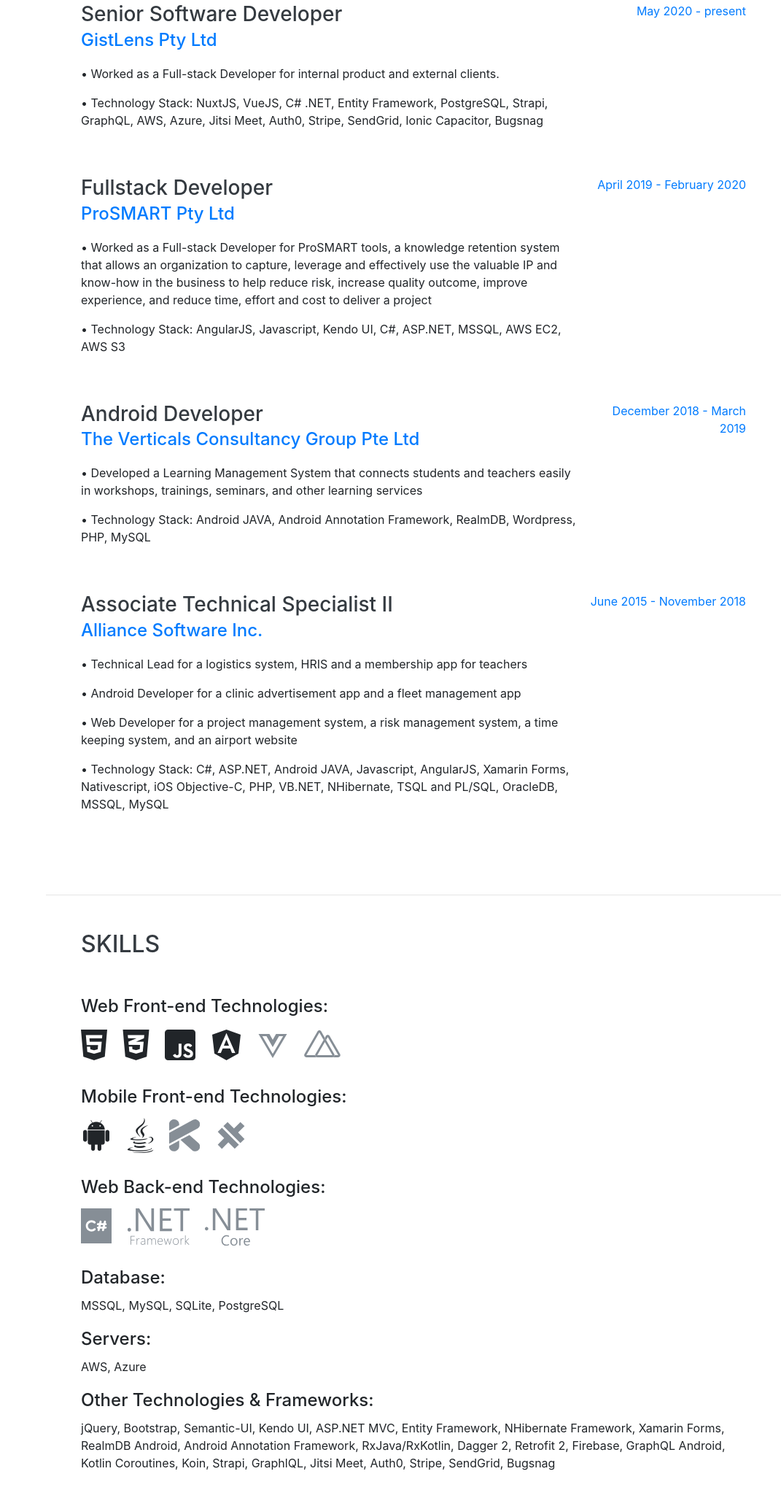
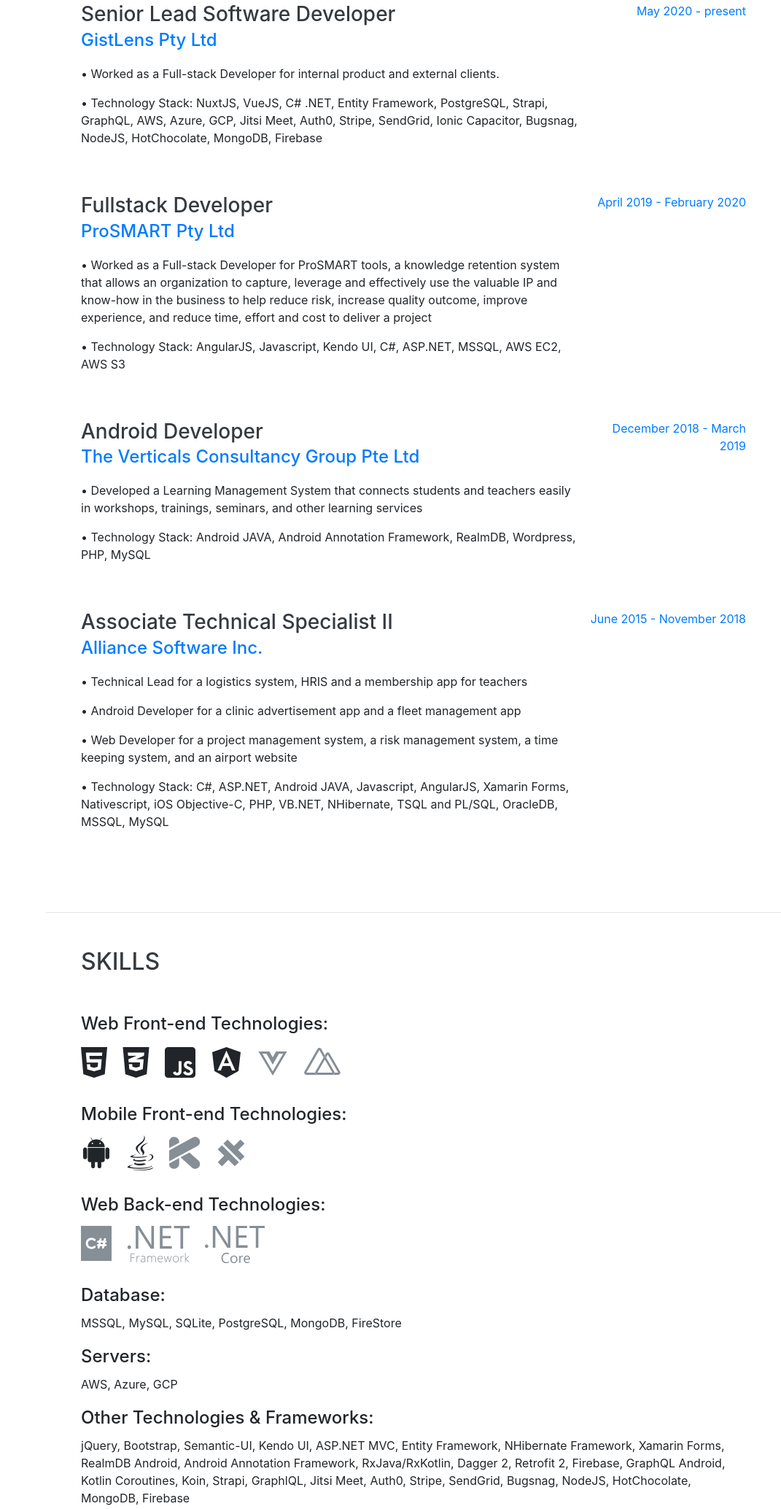
Before and after one commit to shidcordero/shidcordero.github.io, a website with bundled scripts: page index.html in a window 1280 px wide. Shown: the part 1733-3801 px from the top of the page at 73% size, without its empty margins (209-1280 px from the left). Built offline with nearby package versions, Linux system fonts and the light colour scheme; a web font is replaced by a local one.

Commit message:
added some technology

```diff
--- a/index.html
+++ b/index.html
@@ -33,7 +33,8 @@
         <img class="img-fluid img-profile rounded-circle mx-auto mb-2" src="img/profile.png" alt="">
       </span>
     </a>
-    <button class="navbar-toggler" type="button" data-toggle="collapse" data-target="#navbarSupportedContent" aria-controls="navbarSupportedContent" aria-expanded="false" aria-label="Toggle navigation">
+    <button class="navbar-toggler" type="button" data-toggle="collapse" data-target="#navbarSupportedContent"
+      aria-controls="navbarSupportedContent" aria-expanded="false" aria-label="Toggle navigation">
       <span class="navbar-toggler-icon"></span>
     </button>
     <div class="collapse navbar-collapse" id="navbarSupportedContent">
@@ -73,7 +74,9 @@
         <div class="subheading lowercase-text mb-4">
           <a href="mailto:shidcordero12@gmail.com">shidcordero12@gmail.com</a>
         </div>
-        <p class="lead mb-5">Highly skilled software development professional with 5 years in software design, development and integration experience. Offering advanced knowledge in Javascript, C# and Android software technologies.</p>
+        <p class="lead mb-5">Highly skilled software development professional with 5 years in software design,
+          development and integration experience. Offering advanced knowledge in Javascript, C# and Android software
+          technologies.</p>
         <div class="social-icons">
           <a href="https://www.linkedin.com/in/rashid-cordero/" title="Linked In" target="_blank">
             <i class="fab fa-linkedin-in"></i>
@@ -147,7 +150,7 @@
         <div class="resume-item d-flex flex-column flex-md-row justify-content-between mb-5">
           <div class="resume-content">
             <h3 class="mb-0 ">
-              Senior Software Developer
+              Senior Lead Software Developer
             </h3>
             <div class="subheading mb-3 none-text-transform">
               <a href="https://www.gistlens.com/" target="_blank">GistLens Pty Ltd</a>
@@ -156,13 +159,15 @@
               • Worked as a Full-stack Developer for internal product and external clients.
             </p>
             <p>
-              • Technology Stack: NuxtJS, VueJS, C# .NET, Entity Framework, PostgreSQL, Strapi, GraphQL, AWS, Azure, Jitsi Meet, Auth0, Stripe, SendGrid, Ionic Capacitor, Bugsnag
+              • Technology Stack: NuxtJS, VueJS, C# .NET, Entity Framework, PostgreSQL, Strapi, GraphQL, AWS, Azure,
+              GCP,
+              Jitsi Meet, Auth0, Stripe, SendGrid, Ionic Capacitor, Bugsnag, NodeJS, HotChocolate, MongoDB, Firebase
             </p>
           </div>
           <div class="resume-date text-md-right">
             <span class="text-primary">May 2020 - present</span>
           </div>
-				</div>
+        </div>
 
         <div class="resume-item d-flex flex-column flex-md-row justify-content-between mb-5">
           <div class="resume-content">
@@ -173,7 +178,10 @@
               <a href="http://prosmart.com/" target="_blank">ProSMART Pty Ltd</a>
             </div>
             <p>
-              • Worked as a Full-stack Developer for ProSMART tools, a knowledge retention system that allows an organization to capture, leverage and effectively use the valuable IP and know-how in the business to help reduce risk, increase quality outcome, improve experience, and reduce time, effort and cost to deliver a project
+              • Worked as a Full-stack Developer for ProSMART tools, a knowledge retention system that allows an
+              organization to capture, leverage and effectively use the valuable IP and know-how in the business to help
+              reduce risk, increase quality outcome, improve experience, and reduce time, effort and cost to deliver a
+              project
             </p>
             <p>
               • Technology Stack: AngularJS, Javascript, Kendo UI, C#, ASP.NET, MSSQL, AWS EC2, AWS S3
@@ -191,7 +199,8 @@
               <a href="https://www.theverticals.com.sg/" target="_blank">The Verticals Consultancy Group Pte Ltd</a>
             </div>
             <p>
-              • Developed a Learning Management System that connects students and teachers easily in workshops, trainings, seminars, and other learning services
+              • Developed a Learning Management System that connects students and teachers easily in workshops,
+              trainings, seminars, and other learning services
             </p>
             <p>
               • Technology Stack: Android JAVA, Android Annotation Framework, RealmDB, Wordpress, PHP, MySQL
@@ -215,10 +224,12 @@
               • Android Developer for a clinic advertisement app and a fleet management app
             </p>
             <p>
-              • Web Developer for a project management system, a risk management system, a time keeping system, and an airport website
+              • Web Developer for a project management system, a risk management system, a time keeping system, and an
+              airport website
             </p>
             <p>
-              • Technology Stack: C#, ASP.NET, Android JAVA, Javascript, AngularJS, Xamarin Forms, Nativescript, iOS Objective-C, PHP, VB.NET, NHibernate, TSQL and PL/SQL, OracleDB, MSSQL, MySQL
+              • Technology Stack: C#, ASP.NET, Android JAVA, Javascript, AngularJS, Xamarin Forms, Nativescript, iOS
+              Objective-C, PHP, VB.NET, NHibernate, TSQL and PL/SQL, OracleDB, MSSQL, MySQL
             </p>
           </div>
           <div class="resume-date text-md-right">
@@ -252,7 +263,7 @@
           </li>
           <li class="list-inline-item" title="VueJS">
             <i class="fab fa-custom-vue"></i>
-					</li>
+          </li>
           <li class="list-inline-item" title="NuxtJS">
             <i class="fab fa-custom-nuxt"></i>
           </li>
@@ -268,7 +279,7 @@
           </li>
           <li class="list-inline-item" title="Android Kotlin">
             <i class="fab fa-custom-kotlin"></i>
-					</li>
+          </li>
           <li class="list-inline-item" title="Ionic Capacitor">
             <i class="fab fa-custom-ionic"></i>
           </li>
@@ -289,17 +300,20 @@
 
         <div class="subheading mb-2">Database:</div>
         <p>
-          MSSQL, MySQL, SQLite, PostgreSQL
-				</p>
+          MSSQL, MySQL, SQLite, PostgreSQL, MongoDB, FireStore
+        </p>
 
         <div class="subheading mb-2">Servers:</div>
         <p>
-          AWS, Azure
+          AWS, Azure, GCP
         </p>
 
         <div class="subheading mb-2">Other Technologies &amp; Frameworks:</div>
         <p>
-          jQuery, Bootstrap, Semantic-UI, Kendo UI, ASP.NET MVC, Entity Framework, NHibernate Framework, Xamarin Forms, RealmDB Android, Android Annotation Framework, RxJava/RxKotlin, Dagger 2, Retrofit 2, Firebase, GraphQL Android, Kotlin Coroutines, Koin, Strapi, GraphlQL, Jitsi Meet, Auth0, Stripe, SendGrid, Bugsnag
+          jQuery, Bootstrap, Semantic-UI, Kendo UI, ASP.NET MVC, Entity Framework, NHibernate Framework, Xamarin Forms,
+          RealmDB Android, Android Annotation Framework, RxJava/RxKotlin, Dagger 2, Retrofit 2, Firebase, GraphQL
+          Android, Kotlin Coroutines, Koin, Strapi, GraphlQL, Jitsi Meet, Auth0, Stripe, SendGrid, Bugsnag, NodeJS,
+          HotChocolate, MongoDB, Firebase
         </p>
       </div>
     </section>
```
